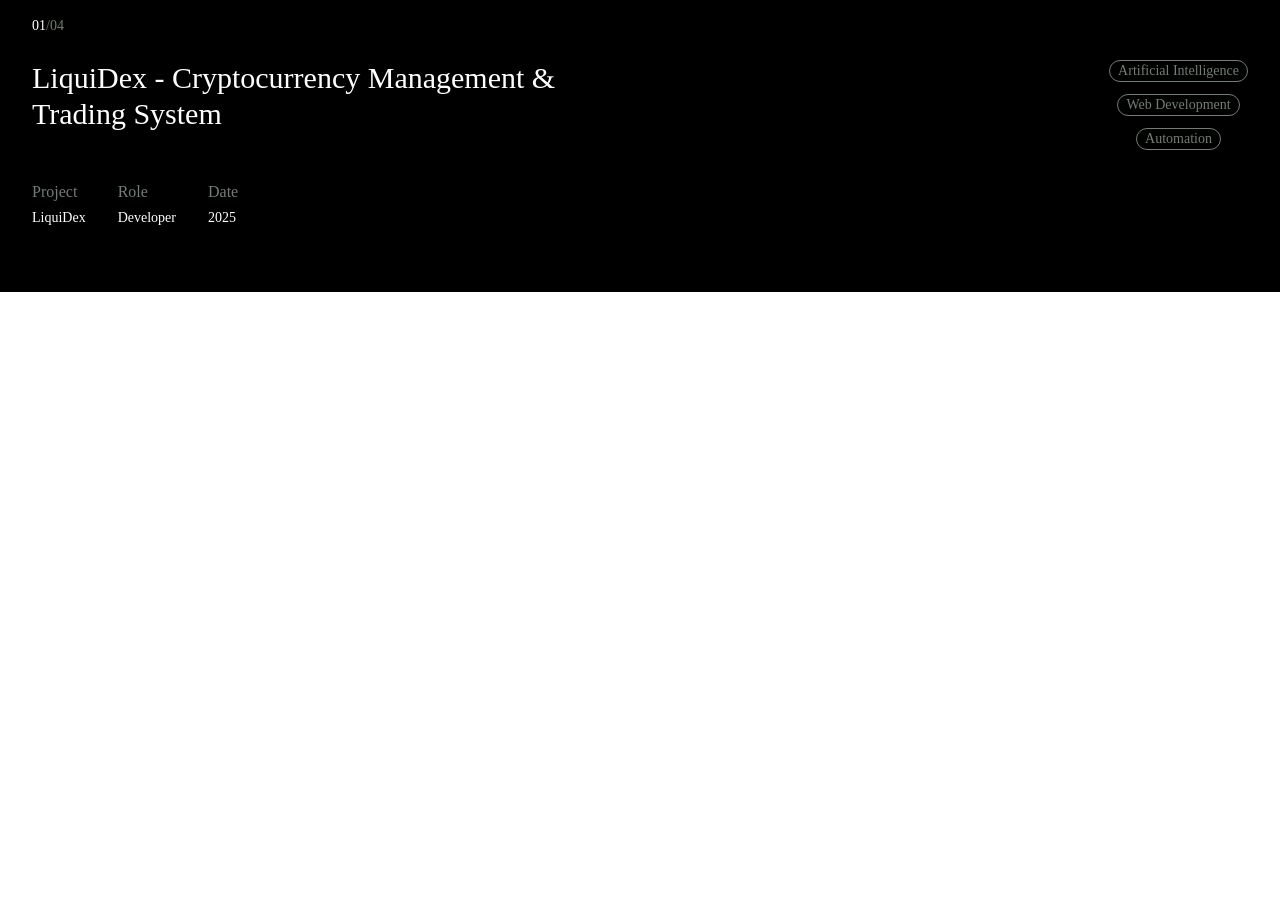
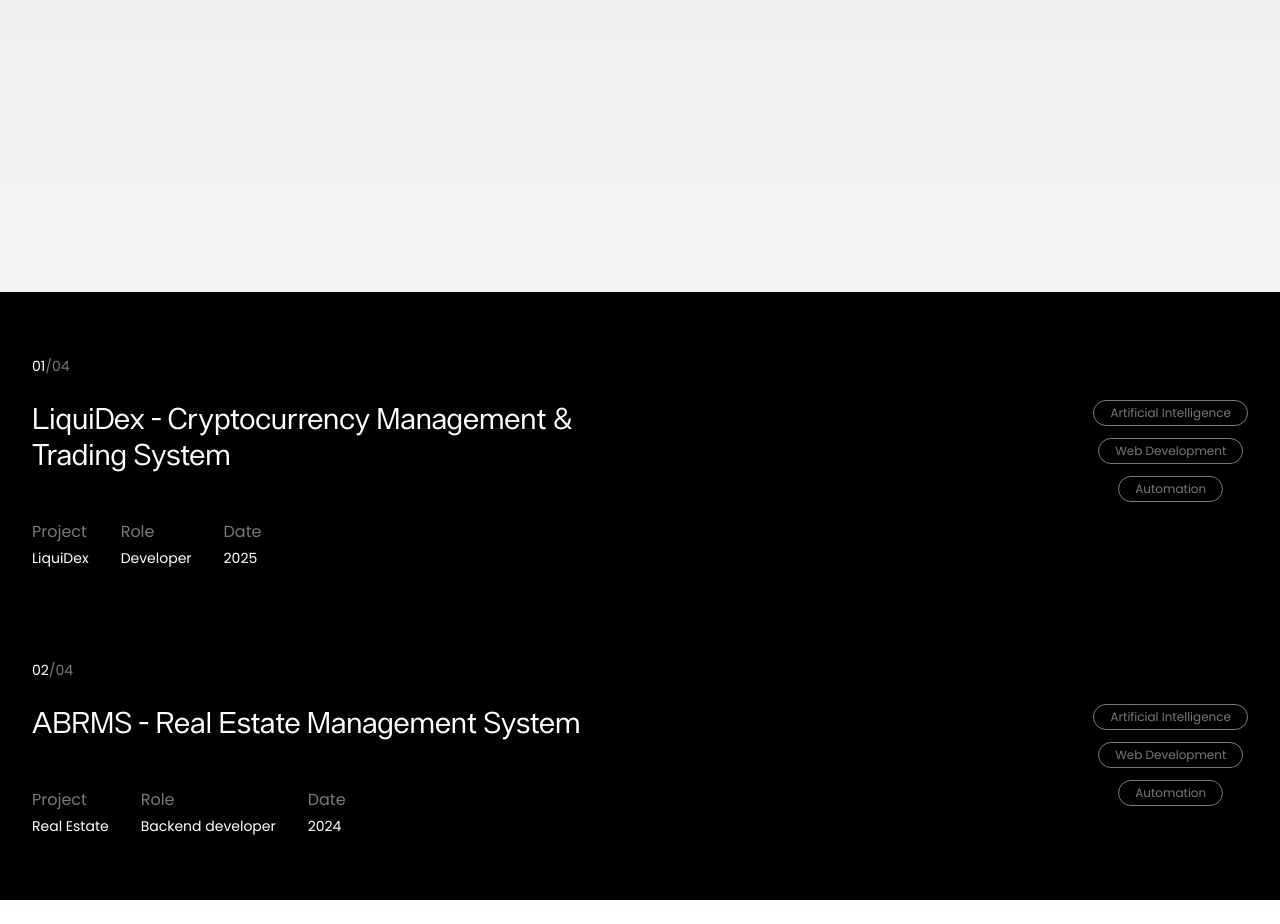
Before and after one commit to Hardy101/Eghosa, a React (Vite) app: page / in a window 1280 px wide. Shown: the part 920-1844 px from the top of the page. Before the commit the page ends 1212 px from the top, so only its background shows below. Built offline with nearby package versions, Linux system fonts and the light colour scheme; a web font is replaced by a local one.

Commit message:
feat: replace Liquidex component with ProjectWrapper and enhance project section styling

```diff
--- a/src/App.css
+++ b/src/App.css
@@ -55,7 +55,7 @@
   );
 }
 .project-li {
-  @apply border-1 rounded-2xl px-2 mx-auto;
+  @apply border-1 rounded-2xl px-4 py-1 mx-auto font-poppins text-xs;
 }
 .bs-2 {
   box-shadow: 0 0.375em 0 #183153;
--- a/src/App.tsx
+++ b/src/App.tsx
@@ -3,7 +3,7 @@
 
 import NavBar from "./components/navbar";
 import Hero from "./components/hero";
-import Liquidex from "./components/liquidex";
+import ProjectWrapper from "./components/projects";
 import Sidebar from "./components/sidebar";
 import Overlay from "./components/overlay";
 
@@ -15,7 +15,7 @@
         <NavBar />
         <Hero divRef={divRef} />
 
-        <Liquidex divRef={divRef} />
+        <ProjectWrapper />
         {/* <Overlay />
         <Sidebar /> */}
       </div>
--- a/src/components/carousel.tsx
+++ b/src/components/carousel.tsx
@@ -10,7 +10,7 @@
 
 const Carousel = () => {
   return (
-    <div className="fixed left-0 bottom-0 w-full py-2 bg-light-green font-proxima">
+    <div className="fixed left-0 bottom-0 w-full py-2 bg-light-green font-proxima z-10">
       <Marquee>
         <ul className="px-8 flex gap-8 list-disc">
           {messages.map((msg, index) => (
--- a/src/components/liquidex.tsx
+++ /dev/null
@@ -1,73 +0,0 @@
-import gsap from "gsap";
-import { useEffect } from "react";
-
-interface DivRef {
-  divRef: React.RefObject<HTMLDivElement | null>;
-}
-
-const Liquidex: React.FC<DivRef> = ({ divRef }) => {
-  // useEffect(() => {
-  //   const tl = gsap.timeline({
-  //     scrollTrigger: {
-  //       trigger: divRef.current,
-  //       start: "center bottom",
-  //       end: "bottom top",
-  //       scrub: true,
-  //     },
-  //   });
-
-  //   tl.to(divRef.current, {
-  //     y: "50vh",
-  //   });
-  // });
-  return (
-    <>
-      <section ref={divRef} className="font-proxima text-white">
-        <div className="bg-dark-1 px-8 py-16">
-          <p className="text-sm">
-            <span className="text-white">01</span>
-            <span className="text-grey-2">/04</span>
-          </p>
-          <div className="heading flex flex-col gap-y-16 md:flex-row justify-between mt-6">
-            <div className="info md:w-1/2 grid gap-4">
-              <h2 className="text-3xl text-white font-proxima">
-                LiquiDex - Cryptocurrency Management & Trading System
-              </h2>
-              <div className="mt-8">
-                <ul className="flex gap-8">
-                  <li className="flex flex-col gap-1">
-                    <span className="text-grey-2">Project</span>
-                    <span className="text-sm">LiquiDex</span>
-                  </li>
-                  <li className="flex flex-col gap-1">
-                    <span className="text-grey-2">Role</span>
-                    <span className="text-sm">Developer</span>
-                  </li>
-                  <li className="flex flex-col gap-1">
-                    <span className="text-grey-2">Date</span>
-                    <span className="text-sm">2025</span>
-                  </li>
-                </ul>
-              </div>
-            </div>
-            <div className="tags text-[#727D73] mb-auto">
-              <ul className="flex flex-row flex-wrap md:flex-col gap-3 text-sm font-proxima">
-                <li className="project-li my-auto">
-                  <span>Artificial Intelligence</span>
-                </li>
-                <li className="project-li my-auto">
-                  <span>Web Development</span>
-                </li>
-                <li className="project-li my-auto">
-                  <span>Automation</span>
-                </li>
-              </ul>
-            </div>
-          </div>
-        </div>
-      </section>
-    </>
-  );
-};
-
-export default Liquidex;
--- a/src/components/projects.tsx
+++ b/src/components/projects.tsx
@@ -1,3 +1,117 @@
+import { useEffect } from "react";
+import gsap from "gsap";
+import ScrollTrigger from "gsap/ScrollTrigger";
+
+gsap.registerPlugin(ScrollTrigger);
+
 const ProjectWrapper = () => {
-  return <></>;
+  useEffect(() => {
+    const tl = gsap.timeline();
+    tl.from("#liquidex", { yPercent: 100 }).from("#abrms", { yPercent: 100 });
+
+    ScrollTrigger.create({
+      animation: tl,
+      trigger: "#projects",
+      start: "top 20%",
+      end: "bottom 80%",
+      scrub: true,
+      pin: true,
+      anticipatePin: 1,
+    });
+  }, []);
+  return (
+    <>
+      <section
+        id="projects"
+        className="projects relative text-white font-poppins z-20"
+      >
+        <div id="liquidex" className="bg-dark-1 px-8 py-16">
+          <p className="text-sm">
+            <span className="text-white">01</span>
+            <span className="text-grey-2">/04</span>
+          </p>
+          <div className="heading flex flex-col gap-y-16 md:flex-row justify-between mt-6">
+            <div className="info md:w-1/2 grid gap-4">
+              <h2 className="text-3xl text-white font-helvetica">
+                LiquiDex - Cryptocurrency Management & Trading System
+              </h2>
+              <div className="mt-8">
+                <ul className="flex gap-8">
+                  <li className="flex flex-col gap-1">
+                    <span className="text-grey-2">Project</span>
+                    <span className="text-sm">LiquiDex</span>
+                  </li>
+                  <li className="flex flex-col gap-1">
+                    <span className="text-grey-2">Role</span>
+                    <span className="text-sm">Developer</span>
+                  </li>
+                  <li className="flex flex-col gap-1">
+                    <span className="text-grey-2">Date</span>
+                    <span className="text-sm">2025</span>
+                  </li>
+                </ul>
+              </div>
+            </div>
+            <div className="tags text-[#727D73] mb-auto">
+              <ul className="flex flex-row flex-wrap md:flex-col gap-3">
+                <li className="project-li my-auto">
+                  <span>Artificial Intelligence</span>
+                </li>
+                <li className="project-li my-auto">
+                  <span>Web Development</span>
+                </li>
+                <li className="project-li my-auto">
+                  <span>Automation</span>
+                </li>
+              </ul>
+            </div>
+          </div>
+        </div>
+        <div id="abrms" className="bg-dark-1 px-8 py-16">
+          <p className="text-sm">
+            <span className="text-white">02</span>
+            <span className="text-grey-2">/04</span>
+          </p>
+          <div className="heading flex flex-col gap-y-16 md:flex-row justify-between mt-6">
+            <div className="info md:w-1/2 grid gap-4">
+              <h2 className="text-3xl text-white font-helvetica">
+                ABRMS - Real Estate Management System
+              </h2>
+              <div className="mt-8">
+                <ul className="flex gap-8">
+                  <li className="flex flex-col gap-1">
+                    <span className="text-grey-2">Project</span>
+                    <span className="text-sm">Real Estate</span>
+                  </li>
+                  <li className="flex flex-col gap-1">
+                    <span className="text-grey-2">Role</span>
+                    <span className="text-sm">Backend developer</span>
+                  </li>
+                  <li className="flex flex-col gap-1">
+                    <span className="text-grey-2">Date</span>
+                    <span className="text-sm">2024</span>
+                  </li>
+                </ul>
+              </div>
+            </div>
+            <div className="tags text-[#727D73] mb-auto">
+              <ul className="flex flex-row flex-wrap md:flex-col gap-3 text-xs">
+                <li className="project-li my-auto">
+                  <span>Artificial Intelligence</span>
+                </li>
+                <li className="project-li my-auto">
+                  <span>Web Development</span>
+                </li>
+                <li className="project-li my-auto">
+                  <span>Automation</span>
+                </li>
+              </ul>
+            </div>
+          </div>
+        </div>
+      </section>
+    </>
+  );
 };
+
+export default ProjectWrapper;
```
